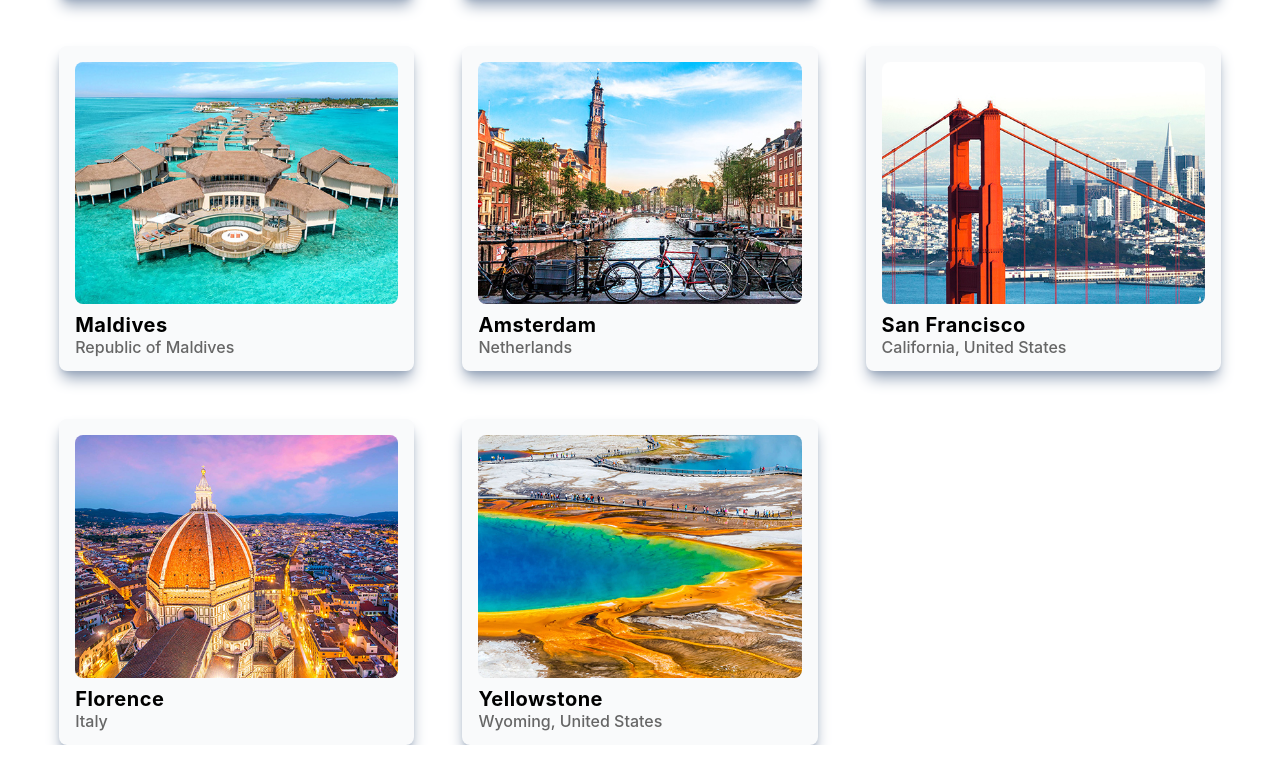
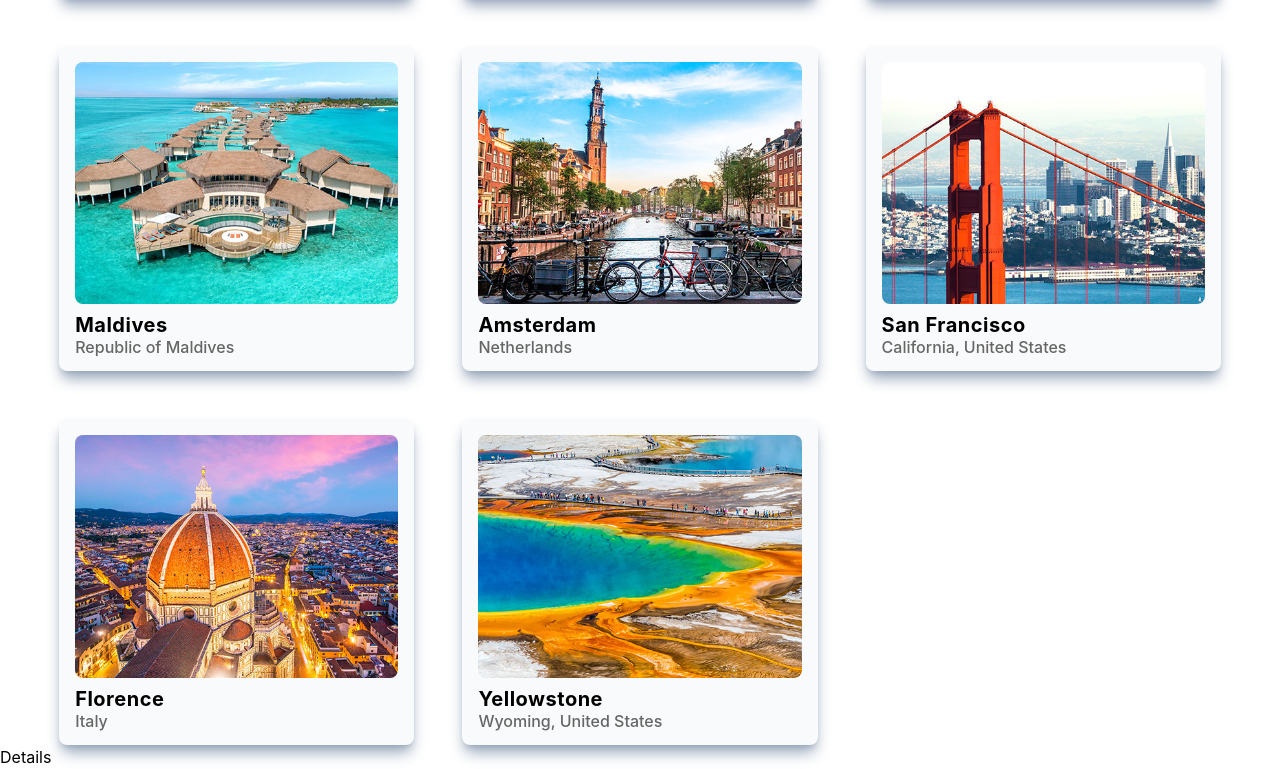
Before and after one commit to marlingit/Travel-Guide-App, a React (Vite) app: page /places/details/1 in a window 1280 px wide. Shown: the part 2109-2878 px from the top of the page. Before the commit the page ends 2854 px from the top, so only its background shows below. Built offline with nearby package versions, Linux system fonts and the light colour scheme.

Commit message:
started Details page

```diff
--- a/src/app/Router.jsx
+++ b/src/app/Router.jsx
@@ -1,7 +1,7 @@
 import { createBrowserRouter, Outlet, RouterProvider } from "react-router-dom";
 import { LandingRoute } from "./routes/Landing";
 import { PlacesRoute } from "./routes/Places";
-import { ImageModal } from "./routes/image-modal/ImageModal";
+import { Details } from "./routes/places-details/Details";
 import { AttractionsRoute } from "./routes/Attractions";
 import { CountriesRoute } from "./routes/Countries";
 import { ActivitiesRoute } from "./routes/Activities";
@@ -30,7 +30,7 @@ export const AppRouter = () => {
           children: [
             {
               path: "details/:id",
-              Component: ImageModal,
+              Component: Details,
             },
           ],
         },
--- a/src/app/routes/Landing.jsx
+++ b/src/app/routes/Landing.jsx
@@ -4,7 +4,7 @@ import { LinkButton } from "@/components/ui/link-button";
 export const LandingRoute = () => {
   return (
     <main role="main" className="space-y-16">
-      <section className="pt-4">
+      <section className="pt-[96px]">
         <div className="mx-auto flex max-w-7xl flex-col space-y-4 px-[4vw] lg:items-center">
           <header className="flex flex-col items-center justify-center bg-cover bg-center" style={{backgroundImage: `url(${landingImg})`}}>
             <div className="grid grid-cols-1 lg:grid-cols-3 px-[3vw] text-white backdrop-blur backdrop-brightness-75 mx-8 lg:mx-36 my-16 py-6">
--- a/src/app/routes/Places.jsx
+++ b/src/app/routes/Places.jsx
@@ -2,6 +2,7 @@ import { GridLayout } from "@/components/layouts";
 import { Card } from "@/components/ui/card";
 import placesArray from "@/data/places-data.json";
 import placeImages from "@/assets/place-images";
+import { Outlet } from "react-router-dom";
 
 export const PlacesRoute = () => {
   return (
@@ -27,6 +28,7 @@ export const PlacesRoute = () => {
           </GridLayout>
         </div>
       </section>
+      <Outlet />
     </main>
   );
 };
--- /dev/null
+++ b/src/app/routes/places-details/Details.jsx
@@ -0,0 +1,18 @@
+import { useParams, useLocation } from "react-router-dom";
+
+export const Details = () => {
+  let { id } = useParams();
+  let location = useLocation();
+
+  if (location.state === "places") {
+    console.log("From places");
+  } else {
+    console.log("From direct link");
+  }
+
+  return (
+    <div>
+      <h1>Details</h1>
+    </div>
+  );
+}
```
Also changed, not shown: src/app/routes/places-details/ImageModal.jsx (renamed from src/app/routes/image-modal/ImageModal.jsx).
